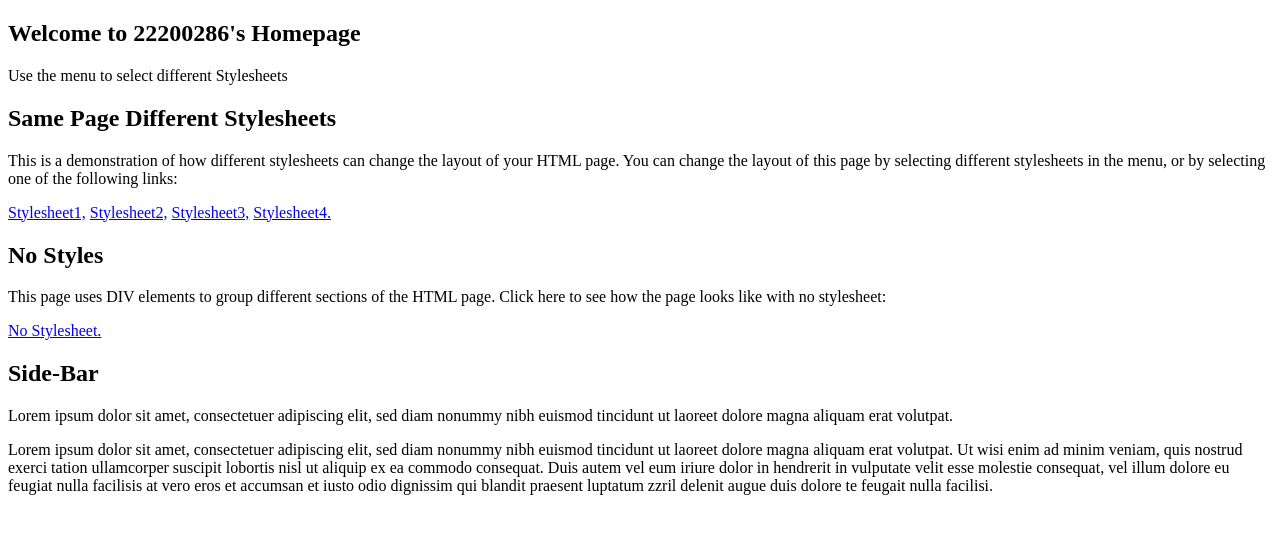
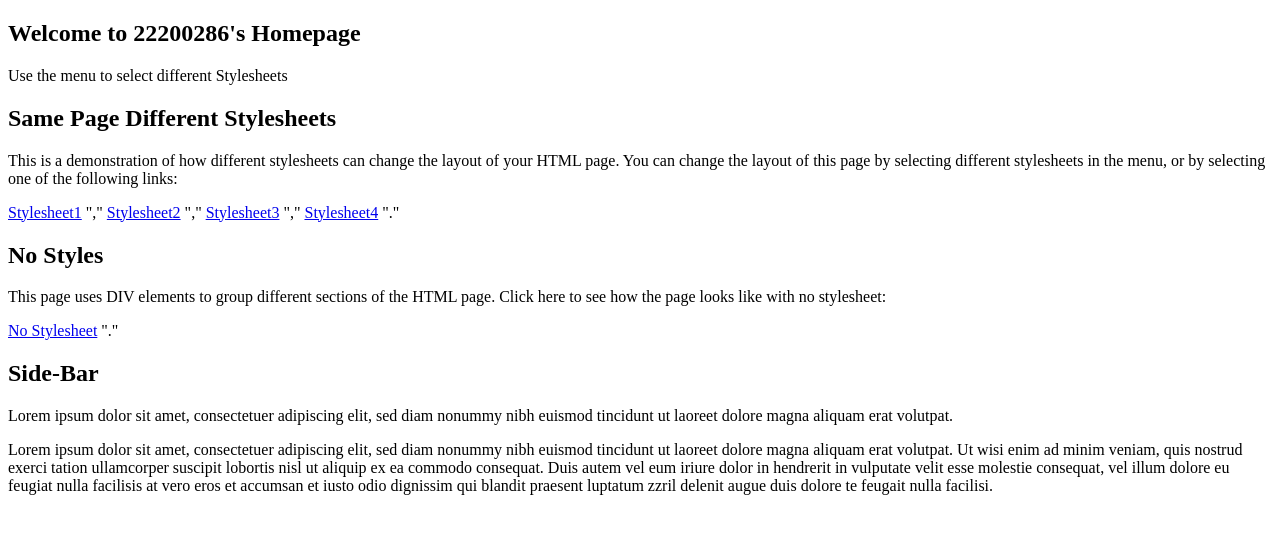
Before and after one commit to syp0728/Project2, a plain HTML site: page No Stylesheet.html in a window 1280 px wide. Drawn offline with Linux system fonts and the light colour scheme.

Commit message:
comma change

```diff
--- a/No Stylesheet.html
+++ b/No Stylesheet.html
@@ -10,16 +10,21 @@
 <h2>Same Page Different Stylesheets</h2>
 <p>This is a demonstration of how different stylesheets can change the layout of your HTML page. You can change the layout of this page by selecting different stylesheets in the menu, or by selecting one of the following links:</p>
 
-<a href='style1.html'>Stylesheet1,</a>
-<a href='style2.html'>Stylesheet2,</a>
-<a href='style3.html'>Stylesheet3,</a>
-<a href='style4.html'>Stylesheet4.</a>
+<a href='style1.html'>Stylesheet1</a>
+","
+<a href='style2.html'>Stylesheet2</a>
+","
+<a href='style3.html'>Stylesheet3</a>
+","
+<a href='style4.html'>Stylesheet4</a>
+"."
 
 <h2>No Styles</h2>
 
 <p>This page uses DIV elements to group different sections of the HTML page. Click here to see how the page looks like with no stylesheet:</p>
 
-<a href='No Stylesheet'>No Stylesheet.</a>
+<a href='No Stylesheet'>No Stylesheet</a>
+"."
 
 <h2>Side-Bar</h2>
 
```
Also changed, not shown: Stylesheet1.html (+1 -1 lines).
